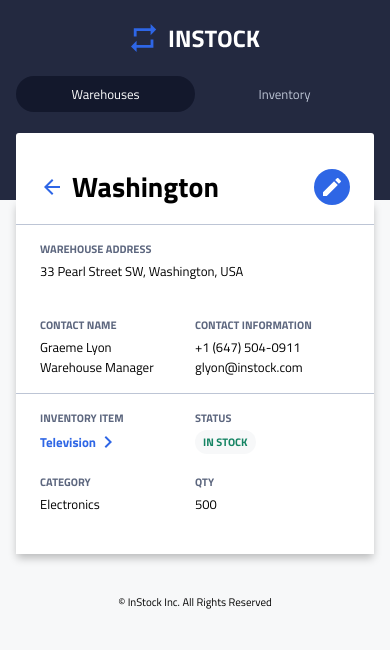
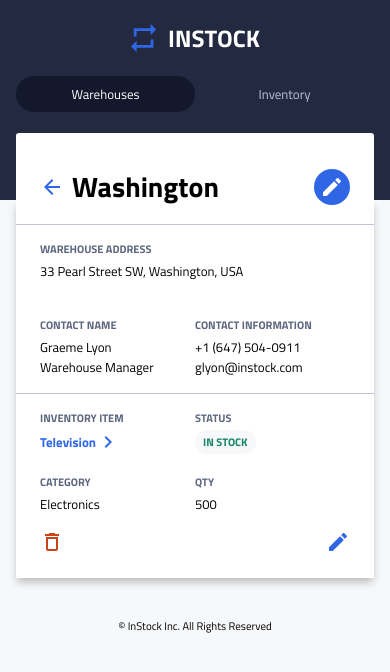
Before and after one commit to j-stax/instock-client, a React (Vite) app: page / in a window 390 px wide. Shown: the top 672 px of the page. Built offline with nearby package versions, Linux system fonts and the light colour scheme; no server answers.

Commit message:
Complete WarehouseDetails.jsx + InventoryItem for mobile.

```diff
--- a/src/components/InventoryItem/InventoryItem.jsx
+++ b/src/components/InventoryItem/InventoryItem.jsx
@@ -1,32 +1,38 @@
 import './InventoryItem.scss'
 import { Link } from 'react-router-dom'
 import ChevronIcon from '../../assets/icons/chevron_right-24px.svg?react'
+import DeleteIcon from '../../assets/icons/delete_outline-24px.svg?react'
+import EditIcon from '../../assets/icons/edit-24px.svg?react'
 
-export default function InventoryItem() {
+export default function InventoryItem({ item, status, category, quantity }) {
     return (
         <div className="inventory-item">
             <div className="inventory-item__upper-container">
                 <div className="inventory-item__section">
                     <h4 className="inventory-item__label">INVENTORY ITEM</h4>
                     <Link className="inventory-item__link">
-                        <h3 className="inventory-item__content inventory-item__content--name">Television</h3>
+                        <h3 className="inventory-item__content inventory-item__content--name">{item}</h3>
                         <ChevronIcon className="inventory-item__chevron" />
                     </Link>
                 </div>
                 <div className="inventory-item__section">
                     <h4 className="inventory-item__label">STATUS</h4>
-                    <h4 className="inventory-item__status">IN STOCK</h4>
+                    <h4 className="inventory-item__status">{status.toUpperCase()}</h4>
                 </div>
             </div>
             <div className="inventory-item__lower-container">
                 <div className="inventory-item__section">
                     <h4 className="inventory-item__label">CATEGORY</h4>
-                    <p className="inventory-item__content">Electronics</p>
+                    <p className="inventory-item__content">{category}</p>
                 </div>
                 <div className="inventory-item__section">
                     <h4 className="inventory-item__label">QTY</h4>
-                    <p className="inventory-item__content">500</p>
+                    <p className="inventory-item__content">{quantity}</p>
                 </div>
+            </div>
+            <div className="inventory-item__buttons">
+                <DeleteIcon />
+                <EditIcon />
             </div>
         </div>
     )
--- a/src/components/InventoryItem/InventoryItem.scss
+++ b/src/components/InventoryItem/InventoryItem.scss
@@ -50,4 +50,9 @@
         display: flex;
         margin-bottom: 1rem;
     }
+
+    &__buttons {
+        display: flex;
+        justify-content: space-between;
+    }
 }
--- a/src/pages/WarehouseDetails/WarehouseDetails.jsx
+++ b/src/pages/WarehouseDetails/WarehouseDetails.jsx
@@ -35,7 +35,12 @@
                     </div>
                 </div>
             </div>
-            <InventoryItem />
+            <InventoryItem
+                item="Television"
+                status="In stock"
+                category="Electronics"
+                quantity={500}
+            />
         </div>
     )
 }
```
